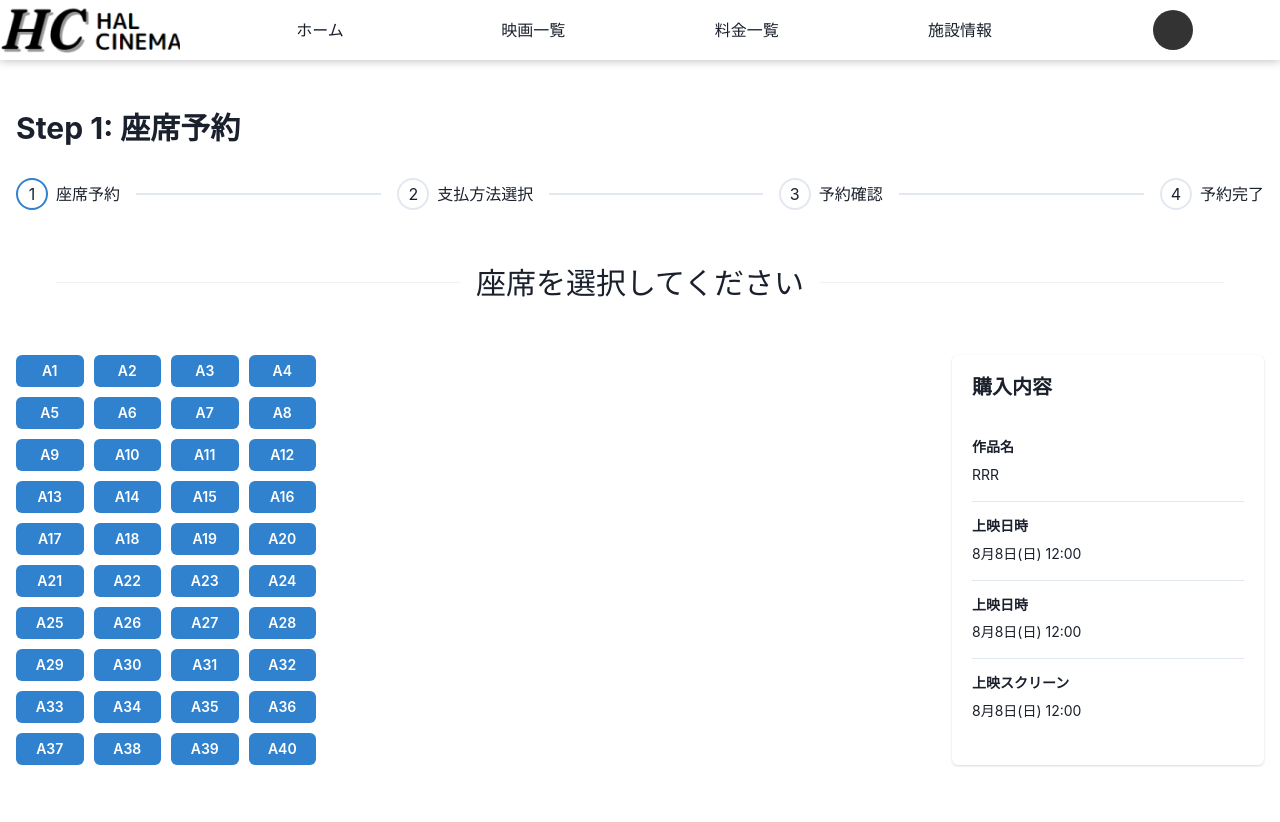
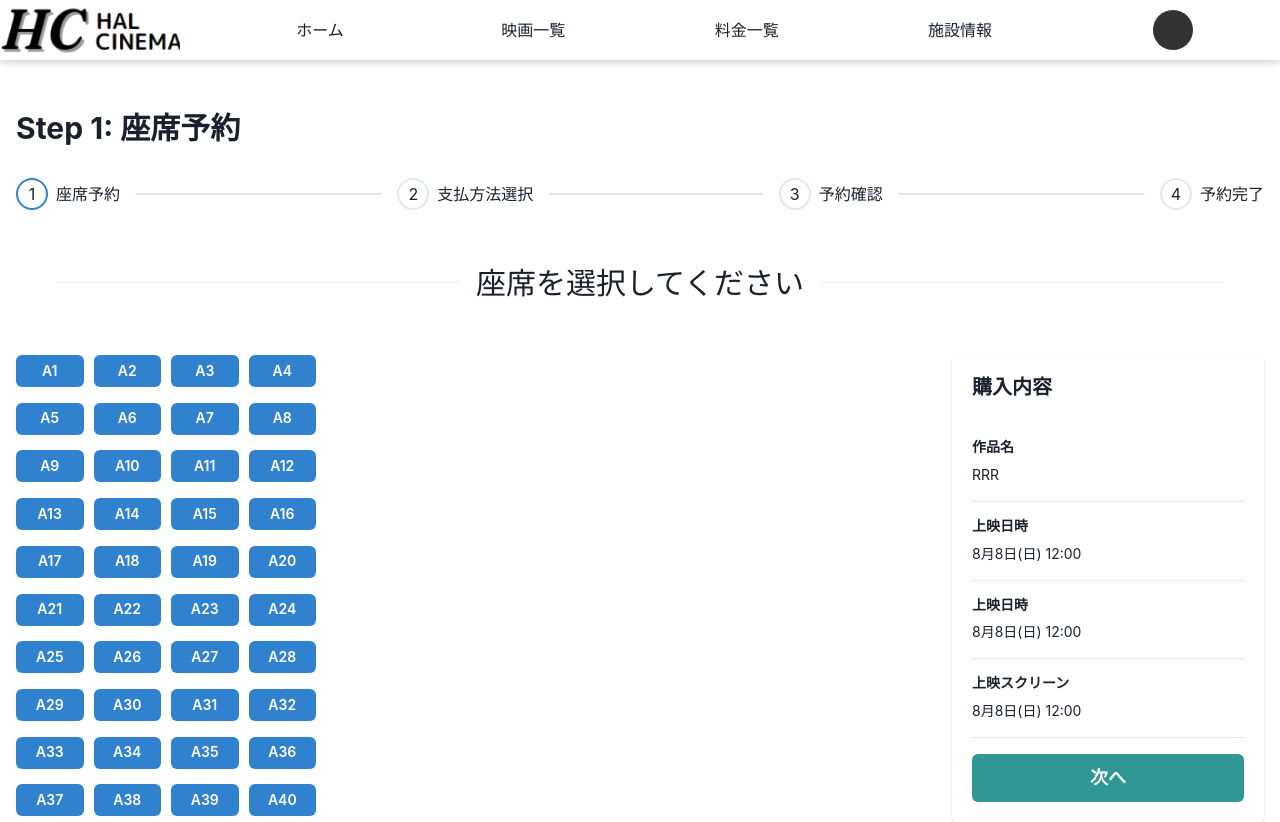
Before and after one commit to HALCinema1234/HALcinema_front, a Next.js app: page /reserve/reserve1 in a window 1280 px wide. Before the commit the page ends 800 px from the top, so only its background shows below. Built offline with nearby package versions, Linux system fonts and the light colour scheme.

Commit message:
📦 NEW: 型追加

```diff
--- a/src/components/atoms/reserve/DetailCard.tsx
+++ b/src/components/atoms/reserve/DetailCard.tsx
@@ -1,7 +1,10 @@
-import { Box, Card, CardBody, CardHeader, Heading, Stack, StackDivider, Text } from '@chakra-ui/react';
+import { Box, Button, Card, CardBody, CardHeader, Heading, Stack, StackDivider, Text } from '@chakra-ui/react';
 import React from 'react';
+type Props = {
+    onClick: () => void;
+};
 
-export const DetailCard = () => {
+export const DetailCard = ({ onClick }: Props) => {
     return (
         <Card>
             <CardHeader>
@@ -41,6 +44,9 @@ export const DetailCard = () => {
                             8月8日(日) 12:00
                         </Text>
                     </Box>
+                    <Button colorScheme='teal' size='lg' onClick={onClick}>
+                        次へ
+                    </Button>
                 </Stack>
             </CardBody>
         </Card>
```
Also changed, not shown: src/types/manage.tsx (added, +8 -0 lines).
